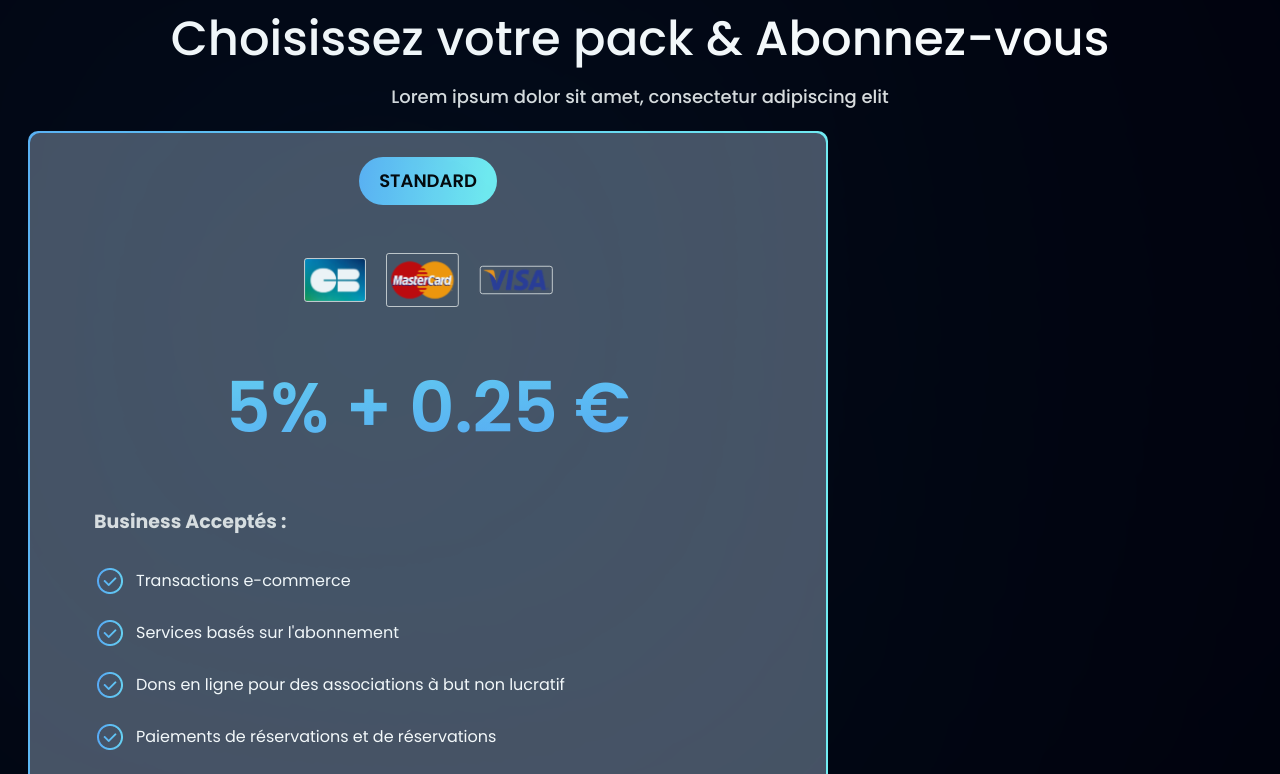
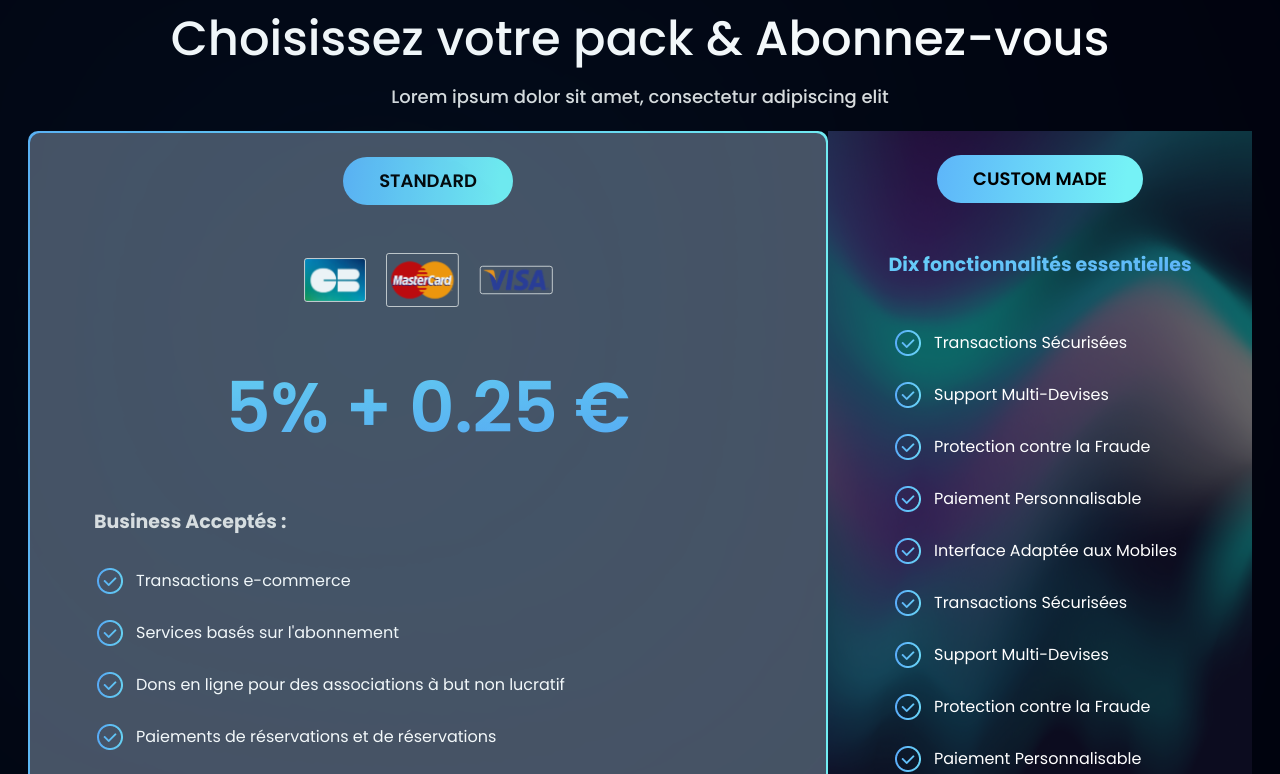
Before and after one commit to Shahriyar-Hosen/Mypay, a Next.js app: page / in a window 1280 px wide. Shown: the part 1120-1894 px from the top of the page. Built offline with nearby package versions, Linux system fonts and the light colour scheme.

Commit message:
CustomMadeCard almost done

```diff
--- a/src/components/common/background-img.tsx
+++ b/src/components/common/background-img.tsx
@@ -13,8 +13,8 @@ import { FC, PropsWithChildren, memo } from "react";
  */
 
 export interface IBackgroundImage extends PropsWithChildren, IClassName {
-  img: StaticImageData;
-  mobImg?: StaticImageData;
+  img: string;
+  mobImg?: string;
   overflow?: boolean;
 }
 
--- a/src/components/page/home/subscribe.tsx
+++ b/src/components/page/home/subscribe.tsx
@@ -1,7 +1,24 @@
-import { GradientShadow } from "@/components/common";
+import { BackgroundImg, GradientShadow } from "@/components/common";
 import Image from "next/image";
+import { FC } from "react";
+const CardButton: FC<IChildren> = ({ children }) => (
+  <button className="bg-gradient-lite text-lg font-semibold text-black px-9 py-2.5 rounded-full">
+    {children}
+  </button>
+);
+const CardContainer: FC<IChildren> = ({ children }) => (
+  <div className="p-6 flex flex-col justify-start items-center gap-12">
+    {children}{" "}
+  </div>
+);
+const CardListItem: FC<{ label: string }> = ({ label }) => (
+  <li className="flex justify-center items-center gap-2.5">
+    <Image src="/check-circle.png" width={32} height={32} alt="" />
+    <span>{label}</span>
+  </li>
+);
 
-export const Subscribe = () => {
+const StandardCard = () => {
   const businessAccepted = [
     { label: "Transactions e-commerce" },
     { label: "Services basés sur l'abonnement" },
@@ -10,24 +27,13 @@ export const Subscribe = () => {
     { label: "Vente de produits numériques" },
   ];
   return (
-    <section className="py-20">
-      <div className="text-center font-medium py-5 space-y-5">
-        <h1 className="text-xl md:text-3xl xl:text-5xl">
-          Choisissez votre pack & Abonnez-vous
-        </h1>
-        <p className="text-xs md:text-base lg:text-lg text-[#E1E1E1]">
-          Lorem ipsum dolor sit amet, consectetur adipiscing elit
-        </p>
-      </div>
     <div className="w-full max-w-[800px] h-[800px] bg-gradient-lite p-[2px] rounded-[10px]">
       <div className="w-full h-full bg-slate-800 rounded-[10px]">
         <div className="w-full h-full bg-[#F1F1FF]/20 rounded-[10px] relative">
           <GradientShadow className="-top-10 left-40" />
 
-            <div className="p-6 flex flex-col justify-start items-center gap-12">
-              <button className="bg-gradient-lite text-lg font-semibold text-black px-5 py-2.5 rounded-full">
-                STANDARD
-              </button>
+          <CardContainer>
+            <CardButton>STANDARD</CardButton>
 
             <div className="flex gap-5">
               <Image src="/logo/cd-logo.svg" width={62} height={44} alt="" />
@@ -37,12 +43,7 @@ export const Subscribe = () => {
                 height={55}
                 alt=""
               />
-                <Image
-                  src="/logo/visa-logo.svg"
-                  width={74}
-                  height={28}
-                  alt=""
-                />
+              <Image src="/logo/visa-logo.svg" width={74} height={28} alt="" />
             </div>
 
             <h3 className="font-semibold text-[70px] leading-[105px] bg-gradient-text-lite">
@@ -55,29 +56,71 @@ export const Subscribe = () => {
               </h6>
 
               <ul className="flex flex-col items-start gap-5">
-                  {businessAccepted.map(({ label }, i) => (
-                    <li
-                      key={i}
-                      className="flex justify-center items-center gap-2.5"
-                    >
-                      <Image
-                        src="/check-circle.png"
-                        width={32}
-                        height={32}
-                        alt=""
-                      />
-                      <span>{label}</span>
-                    </li>
+                {businessAccepted.map((item, i) => (
+                  <CardListItem key={i} {...item} />
                 ))}
               </ul>
             </div>
-            </div>
+          </CardContainer>
           <button className="bg-[#07111E] w-full rounded-lg text-center font-medium text-[28px] leading-[42px] py-5 mt-4">
             Démarrer
           </button>
         </div>
       </div>
     </div>
+  );
+};
+
+const CustomMadeCard = () => {
+  const customCardItem = [
+    { label: "Transactions Sécurisées" },
+    { label: "Support Multi-Devises" },
+    { label: "Protection contre la Fraude" },
+    { label: "Paiement Personnalisable" },
+    { label: "Interface Adaptée aux Mobiles" },
+    { label: "Transactions Sécurisées" },
+    { label: "Support Multi-Devises" },
+    { label: "Protection contre la Fraude" },
+    { label: "Paiement Personnalisable" },
+    { label: "Interface Adaptée aux Mobiles" },
+  ];
+  return (
+    <BackgroundImg
+      img="/card-bg.png"
+      className="w-[560px] h-[756px] rounded-xl"
+    >
+      <CardContainer>
+        <CardButton>CUSTOM MADE</CardButton>
+        <h1 className="bg-gradient-text-lite font-bold text-[19px] leading-[28.5px]">
+          Dix fonctionnalités essentielles
+        </h1>
+
+        <ul className="flex flex-col items-start gap-5 w-full px-10">
+          {customCardItem.map((item, i) => (
+            <CardListItem key={i} {...item} />
+          ))}
+        </ul>
+      </CardContainer>
+    </BackgroundImg>
+  );
+};
+
+export const Subscribe = () => {
+  return (
+    <section className="py-20">
+      <div className="text-center font-medium py-5 space-y-5">
+        <h1 className="text-xl md:text-3xl xl:text-5xl">
+          Choisissez votre pack & Abonnez-vous
+        </h1>
+        <p className="text-xs md:text-base lg:text-lg text-[#E1E1E1]">
+          Lorem ipsum dolor sit amet, consectetur adipiscing elit
+        </p>
+      </div>
+
+      <div className="flex justify-center items-start">
+        <StandardCard />
+        <CustomMadeCard />
+      </div>
     </section>
   );
 };
```
Lines whose indentation alone changed are shown as unchanged.
